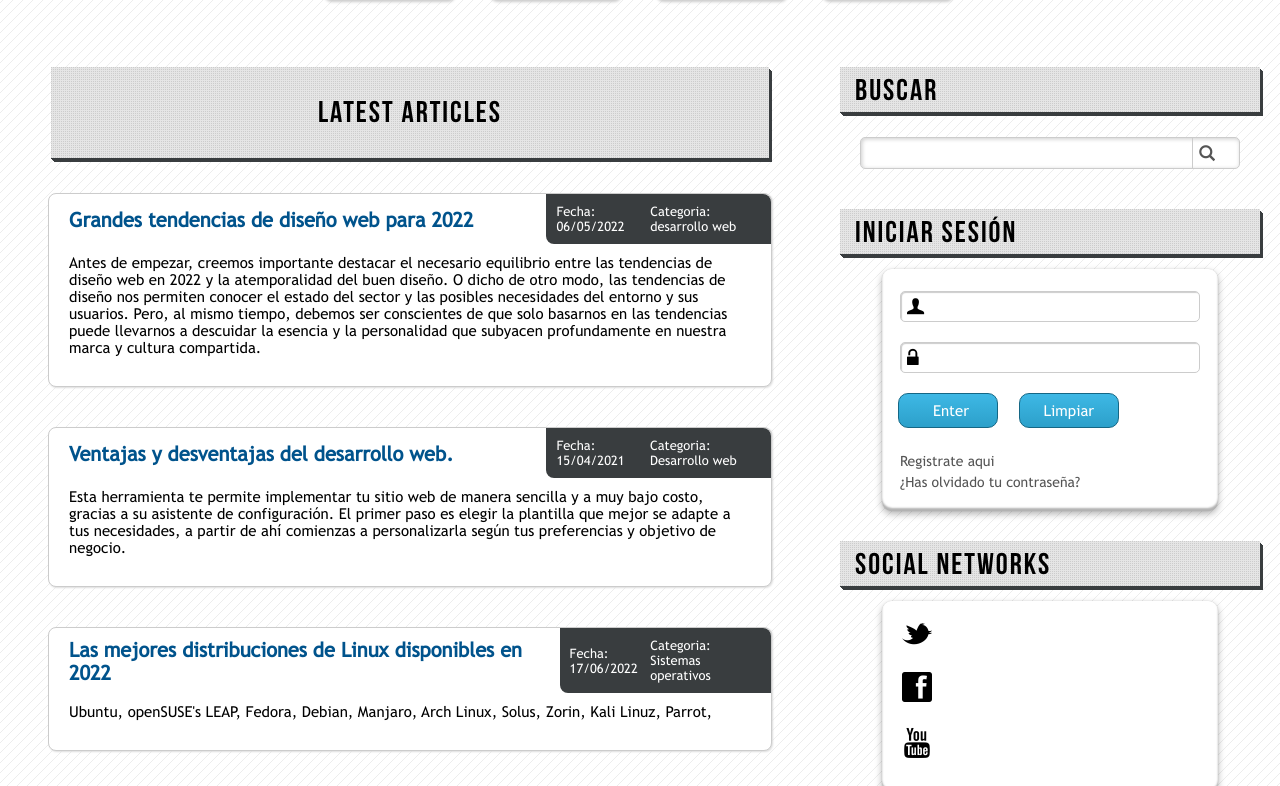
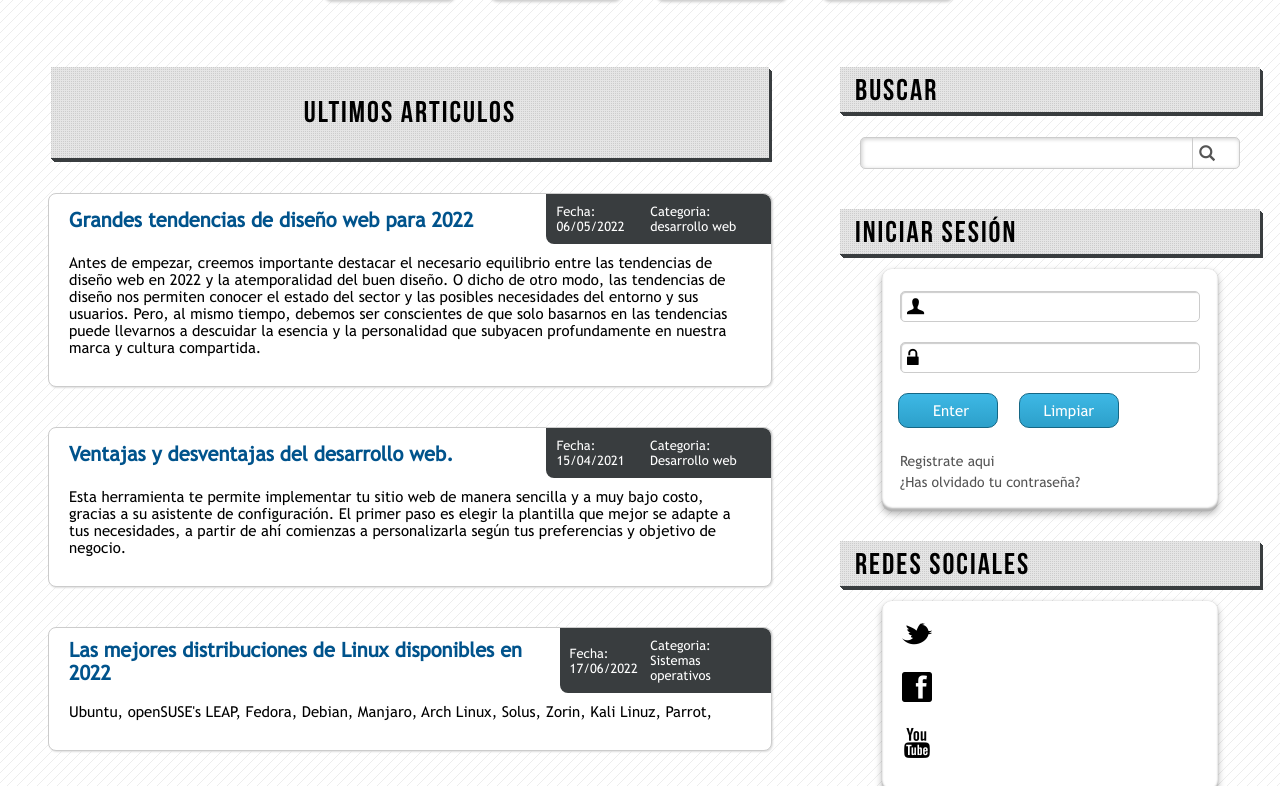
Before and after one commit to Teteban202010/TechnologyNews, a plain HTML site: page index.html in a window 1280 px wide. Shown: the part 537-1323 px from the top of the page. Drawn offline with Linux system fonts and the light colour scheme.

Commit message:
Changed the language of some page subtitles

```diff
--- a/index.html
+++ b/index.html
@@ -103,7 +103,7 @@
                         <a href="#">¿Has olvidado tu contraseña?</a>
                     </form>
                 </div>
-                <h3>SOCIAL NETWORKS</h3>
+                <h3>REDES SOCIALES</h3>
                 <div id="social" class="aside-social-content aside-content">
                     <div class="twitter">
                         <a href="#" class="icon">t</a>
@@ -127,7 +127,7 @@
             </aside>
 
             <section id="article" class="articles-contanier">
-                <h2>Latest articles</h2>
+                <h2>Ultimos articulos</h2>
                 <article class="article-content">
                     <div class="article-content-items">
                         <div class="data">
```
